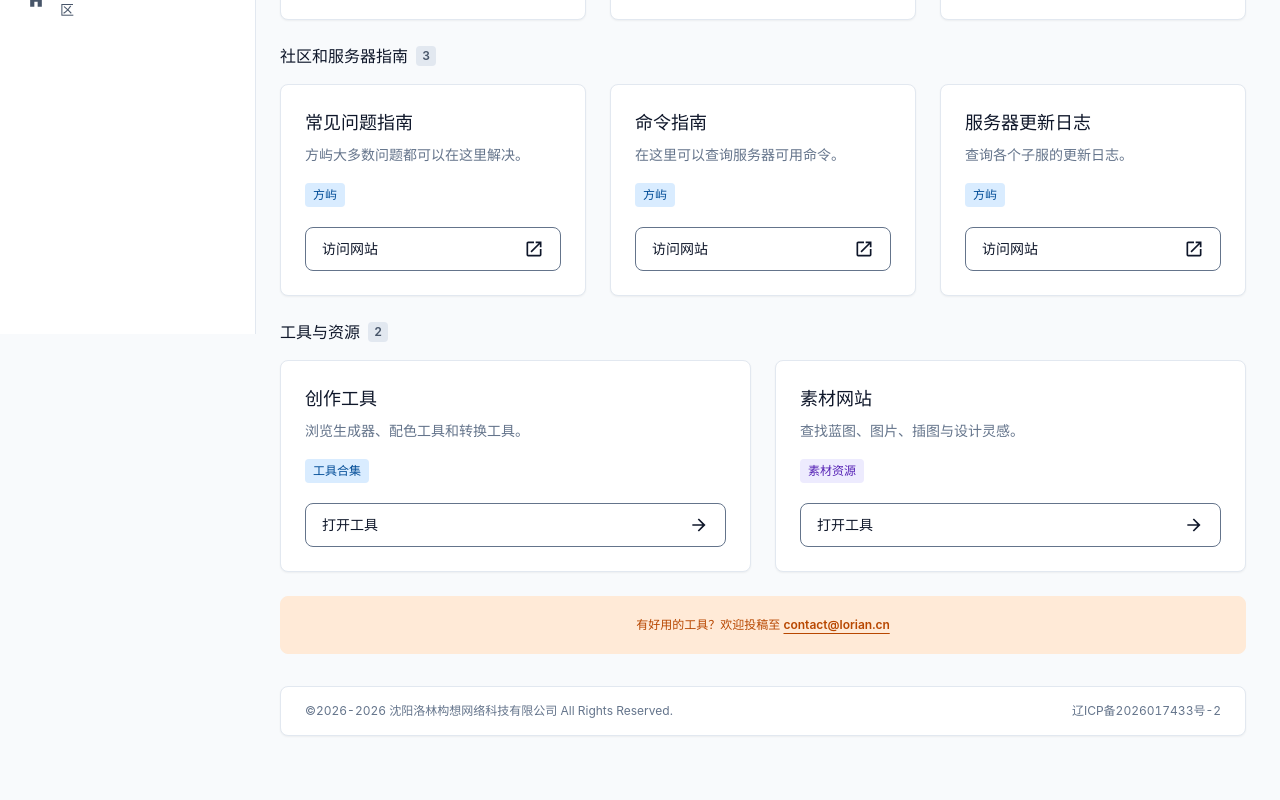
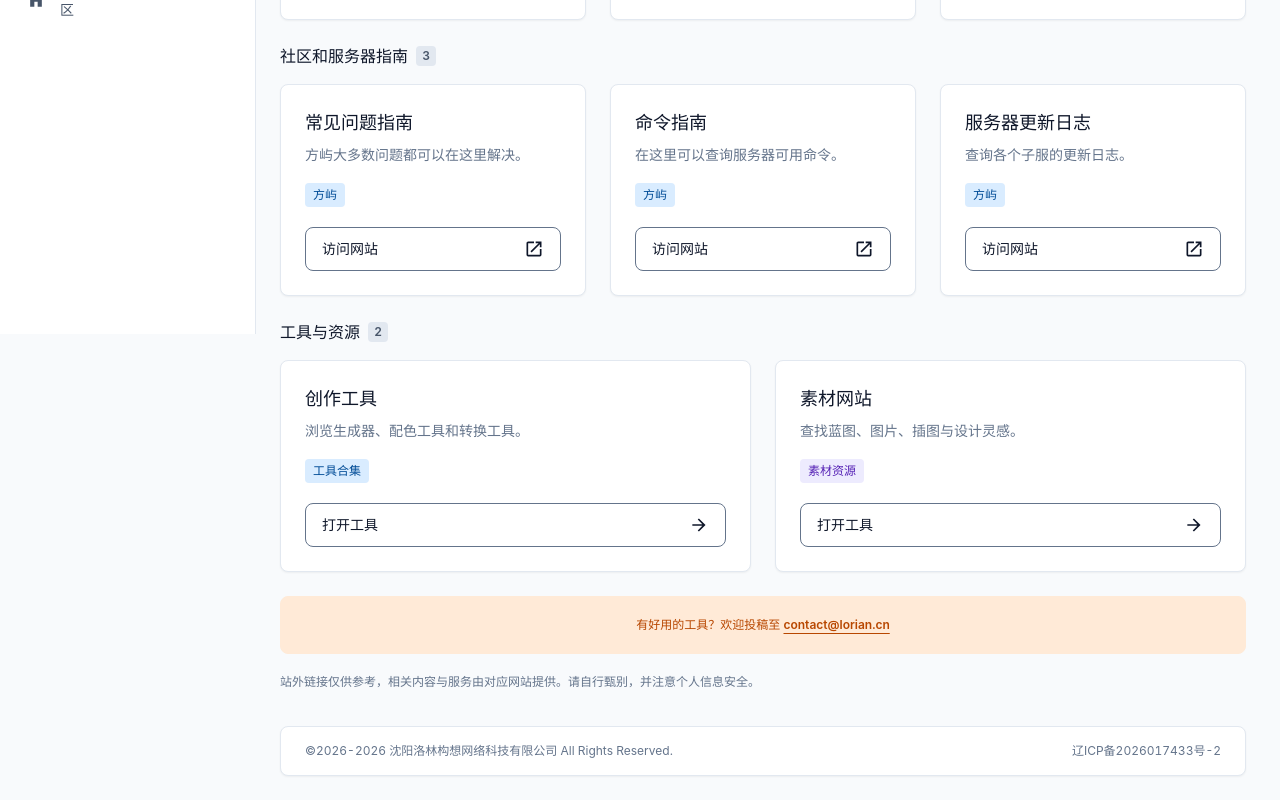
Before and after one commit to MapManager-group/voxisle-tools, a React (Vite) app: page / in a window 1280 px wide. Shown: the part 466-1266 px from the top of the page. Before the commit the page ends 1226 px from the top, so only its background shows below. Built offline with nearby package versions, Linux system fonts and the light colour scheme; no server answers.

Commit message:
feat: 添加站外链接免责声明

```diff
--- a/src/features/home/HomePage.tsx
+++ b/src/features/home/HomePage.tsx
@@ -5,5 +5,6 @@ import { toolGroups } from './tools'
 export function HomePage() {
   return <AppLayout activeTool="home" eyebrow="VOXISLE TOOLS" title="工具首页" description="查看方屿服务器工具与社区指南，前往创作工具和素材网站。">
     <ToolCatalog groups={toolGroups}/>
+    <p className="mt-4 text-xs leading-6 text-gray-500 dark:text-gray-400" role="note" aria-label="站外链接免责声明">站外链接仅供参考，相关内容与服务由对应网站提供。请自行甄别，并注意个人信息安全。</p>
   </AppLayout>
 }
```
